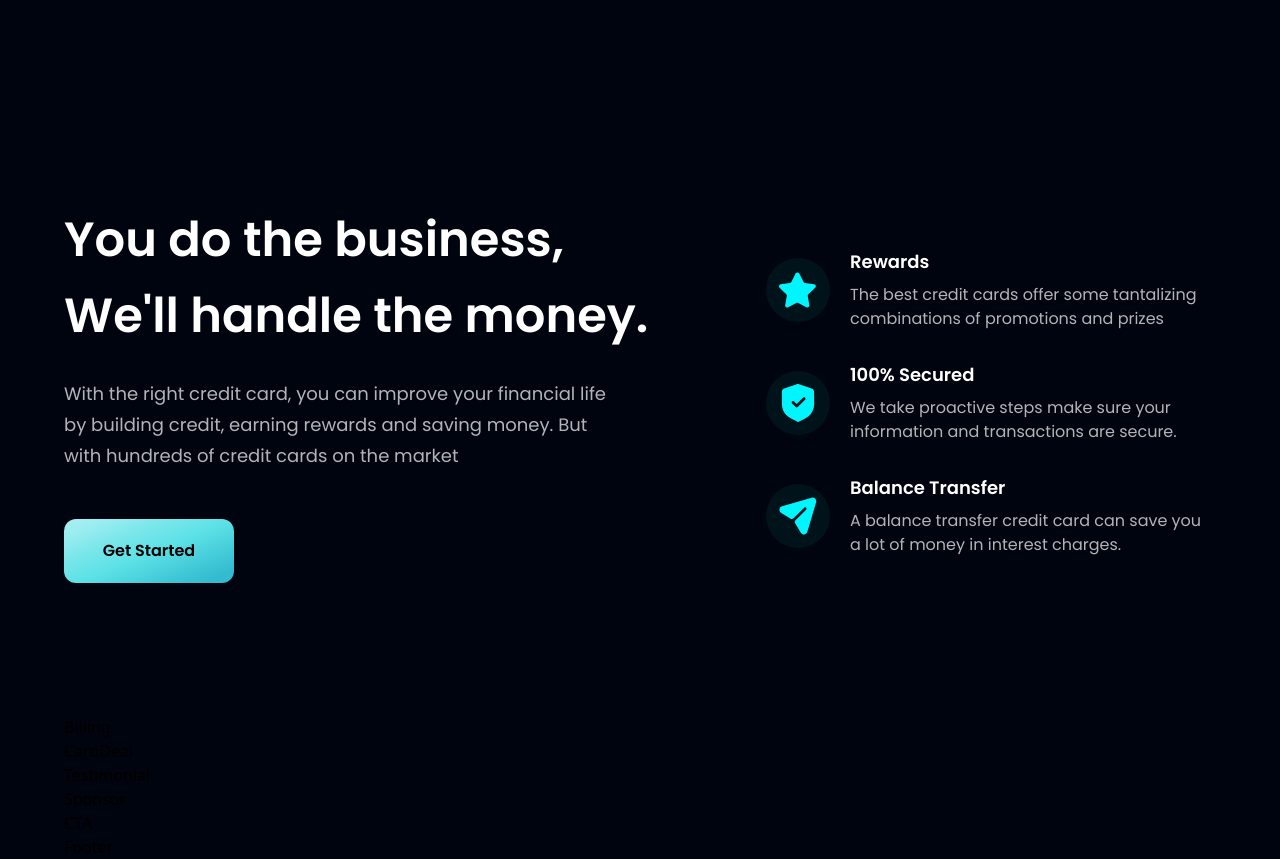
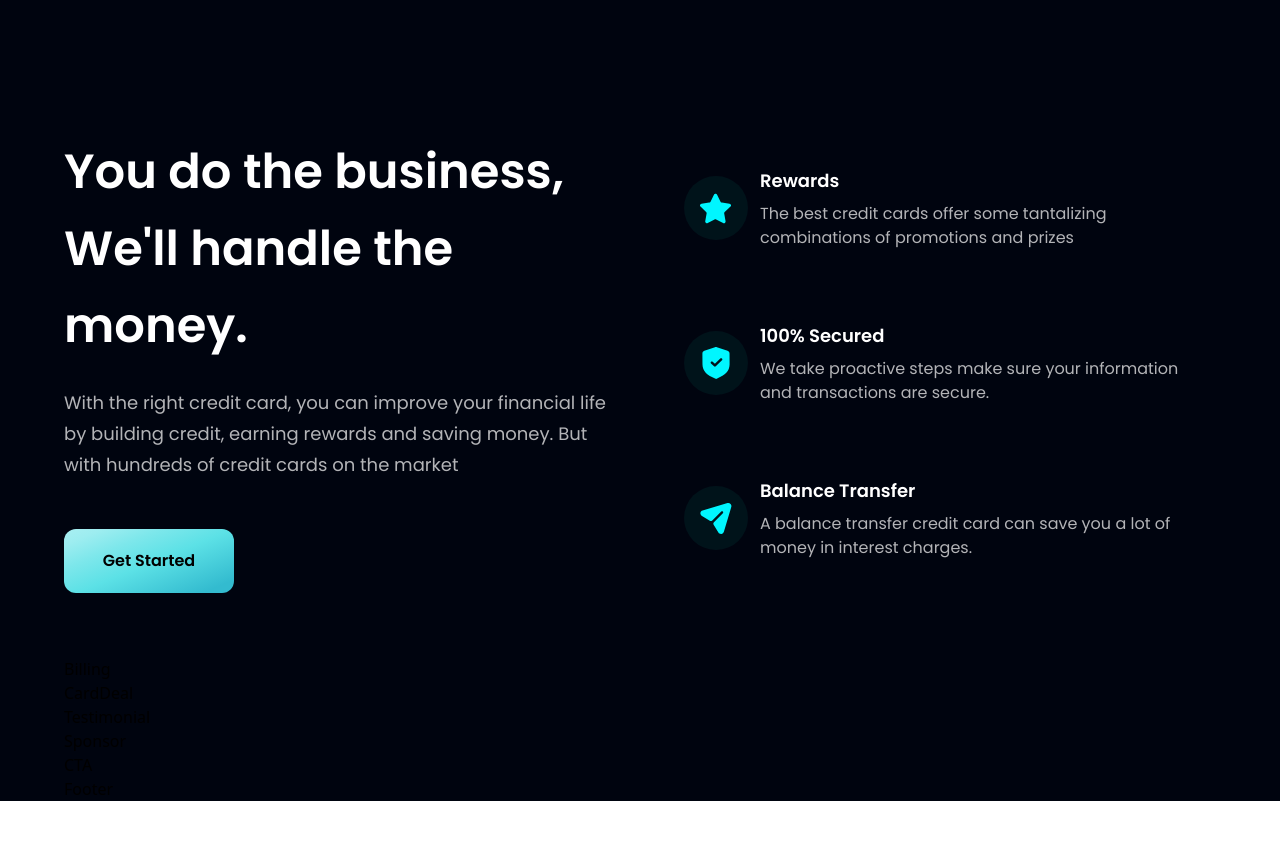
Before and after one commit to AchmadAkif/HooBank, a React (Vite) app: page / in a window 1280 px wide. Shown: the part 1000-1859 px from the top of the page. After the commit the page ends 1801 px from the top, so only its background shows below. Built offline with nearby package versions, Linux system fonts and the light colour scheme.

Commit message:
added feature card

```diff
--- a/src/components/Business.jsx
+++ b/src/components/Business.jsx
@@ -1,6 +1,20 @@
 import {features} from '../static/text';
 import style, {layout} from '../style';
 import Button from './Button'
+
+const FeatureCard = ({icon, title, content, index}) => {
+  return (
+    <div className={`flex flex-row items-center p-6 rounded-[20px] ${index !== features.length -1 ? 'mb-6' : 'mb-0'} feature-card font-poppins`}>
+      <div className={`w-[64px] h-[64px] rounded-full ${style.flexCenter} bg-dimBlue`}>
+        <img src={icon} className='w-[50%] h-[50%] object-contain' />
+      </div>
+      <div className='flex flex-col flex-1 ml-3'>
+        <h4 className='text-[18px] text-white font-semibold mb-[8px]'>{title}</h4>
+        <p className='text-dimWhite leading-[24px]'>{content}</p>
+      </div>
+    </div>
+  )
+}
 
 const Business = () => {
   return (
@@ -11,17 +25,9 @@ const Business = () => {
         <Button />
       </div>
 
-      <div className={`flex flex-col justify-between font-poppins ${style.paddingY} mt-[50px]`}>
-        {features.map( e => (
-          <div key={e.id} className='flex text-white mb-[30px] items-center'>
-            <div className='flex justify-center items-center w-[64px] h-[64px] rounded-full bg-dimBlue mr-[20px]'>
-              <img src={e.icon} alt="features-icon" className='sm:w-[38px] sm:h-[38px]'/>
-            </div>
-            <div className='w-[366px]'>
-              <p className='sm:text-[18px] text-[16px] mb-[8px] font-semibold'>{e.title}</p>
-              <p className='sm:text-[16px] text-[14px] text-dimWhite'>{e.content}</p>
-            </div>
-          </div>
+      <div className={`${layout.sectionImg} flex-col`}>
+        {features.map( (feature, index) => (
+          <FeatureCard key={features.id} {...feature} index={index}/>
         ))}
       </div>
     </section>
```
